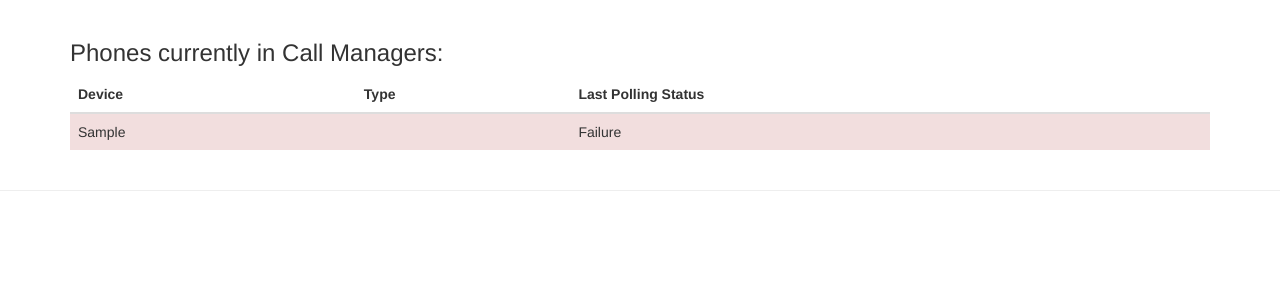
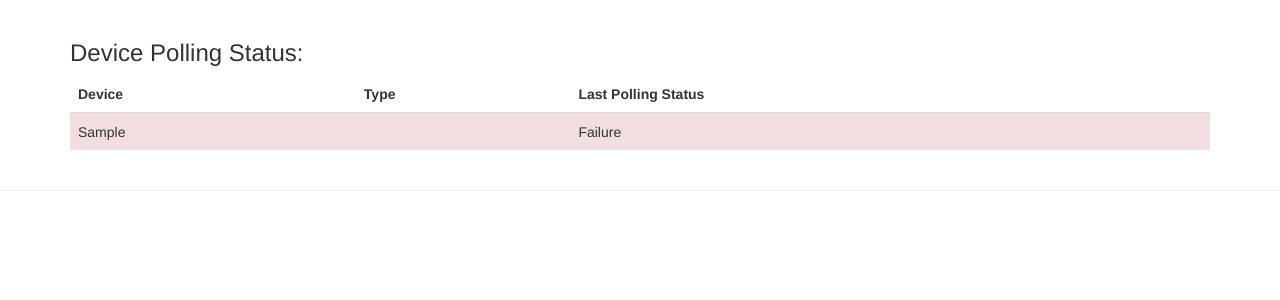
Before and after one commit to slashdoom/openvopt, a PHP site: page /d_stat.php in a window 1280 px wide. Shown: the part 52-352 px from the top of the page. Run offline with PHP 8.4, Linux system fonts and the light colour scheme; the visitor is signed in with stand-in values (Sample User, id 1); tables that the repository leaves empty or names only in its code hold one stand-in row (values such as "Sample post"); data that the repository does not hold is empty.

Commit message:
Update d_stat.php

```diff
--- a/d_stat.php
+++ b/d_stat.php
@@ -44,7 +44,7 @@
   }
   else {
     echo '<div class="container">'."\n";
-    echo '<h3>Phones currently in Call Managers:</h3>'."\n\n";
+    echo '<h3>Device Polling Status:</h3>'."\n\n";
 
     echo '<table class="table table-hover">'."\n";
     echo '<thead>'."\n";
```
